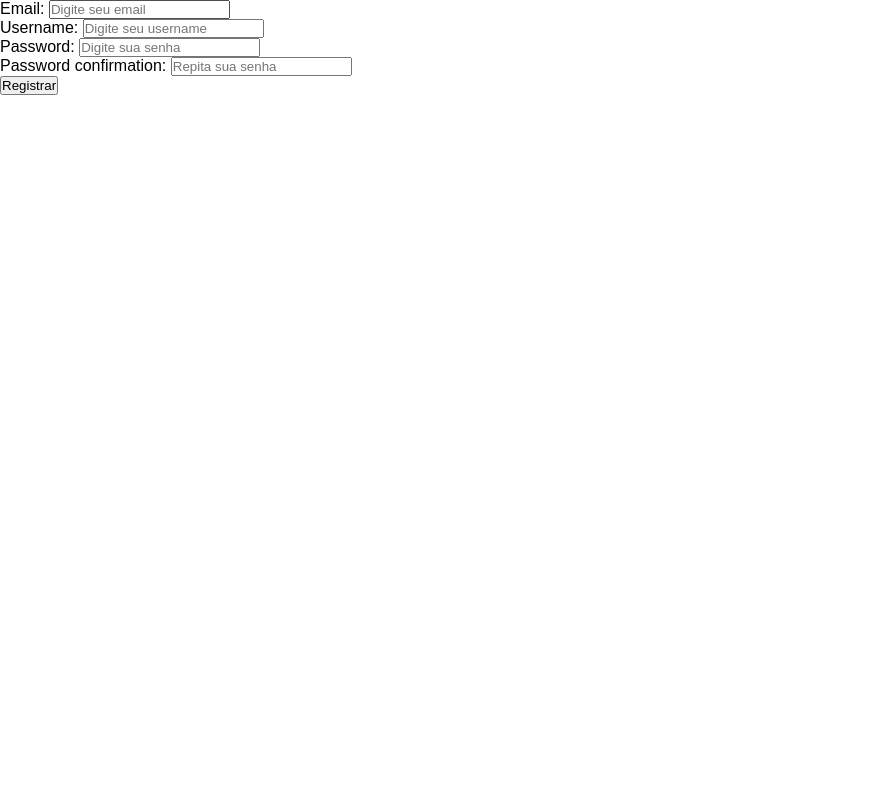
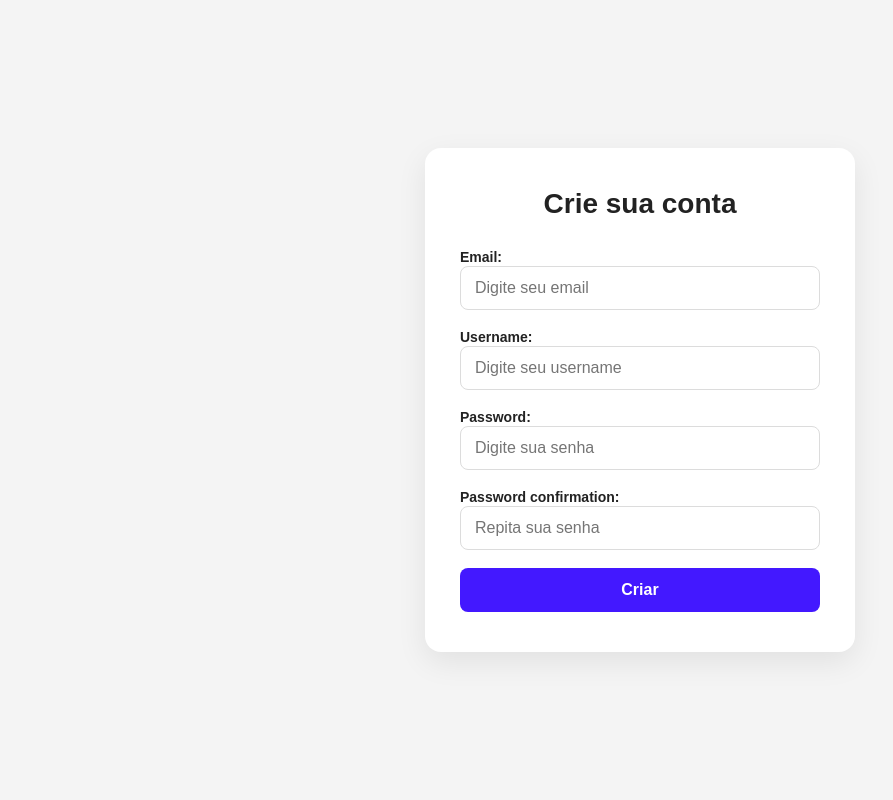
Before and after one commit to 0arKes/APIGuard, a Django app: page /register/ in a window 1280 px wide. Shown: the whole page, without its empty margins (0-893 px from the left). Run offline with Django 5.2, Linux system fonts and the light colour scheme.

Commit message:
style: Personalizando rota de registro
Criando html e css da pagina de registro de usuário.

```diff
--- a/monitoring/static/monitoring/login.css
+++ b/monitoring/static/monitoring/login.css
@@ -1,6 +1,118 @@
-*{
-    font-family: sans-serif;
-    margin: 0px;
-    padding: 0px;
+
+* {
     box-sizing: border-box;
+    margin: 0;
+    padding: 0;
 }
+
+:root {
+    --primary: #4318ff;
+    --primary-dark: #3212c7;
+    --background: #f4f4f4;
+    --text: #222222;
+    --border: #dcdcdc;
+    --white: #ffffff;
+}
+
+body {
+    min-height: 100vh;
+    display: flex;
+    justify-content: center;
+    align-items: center;
+
+    padding: 20px;
+
+    background-color: var(--background);
+    color: var(--text);
+
+    font-family: Arial, sans-serif;
+}
+
+form {
+    width: 100%;
+    max-width: 430px;
+
+    padding: 30px 24px;
+
+    display: flex;
+    flex-direction: column;
+    gap: 18px;
+
+    background-color: var(--white);
+
+    border-radius: 16px;
+
+    box-shadow: 0 10px 30px rgba(0, 0, 0, 0.08);
+}
+
+h1 {
+    margin-bottom: 10px;
+
+    color: var(--text);
+
+    font-size: 28px;
+    text-align: center;
+}
+
+label {
+    color: var(--text);
+    font-size: 14px;
+    font-weight: 600;
+}
+
+input {
+    width: 100%;
+
+    padding: 12px 14px;
+
+    border: 1px solid var(--border);
+    border-radius: 8px;
+
+    font-size: 16px;
+
+    outline: none;
+}
+
+input:focus {
+    border-color: var(--primary);
+    box-shadow: 0 0 0 3px rgba(67, 24, 255, 0.12);
+}
+
+button {
+    width: 100%;
+
+    padding: 13px;
+
+    border: none;
+    border-radius: 8px;
+
+    background-color: var(--primary);
+    color: var(--white);
+
+    font-size: 16px;
+    font-weight: 600;
+
+    cursor: pointer;
+
+    transition:
+        background-color 0.2s ease,
+        transform 0.2s ease;
+}
+
+button:hover {
+    background-color: var(--primary-dark);
+}
+
+button:active {
+    transform: scale(0.98);
+}
+
+@media (min-width: 600px) {
+    body {
+        padding: 0px;
+    }
+
+    form {
+        padding: 40px 35px;
+    }
+}
--- a/monitoring/templates/monitoring/login.html
+++ b/monitoring/templates/monitoring/login.html
@@ -1,17 +1,20 @@
 {% load static %}
 <!DOCTYPE html>
-<html lang="en">
+<html lang="pt-br">
 <head>
     <meta charset="UTF-8">
     <meta name="viewport" content="width=device-width, initial-scale=1.0">
     <link rel="stylesheet" href='{% static "monitoring/login.css" %}'>
-    <title>Teste</title>
+    <title>Criar Conta</title>
 </head>
 <body>
-    <form method="post">
-        {% csrf_token %}
-        {{ form }}
-        <button type="submit">Registrar</button>
-    </form>
+    <main>
+        <form action="" method="post">
+            <h1>Crie sua conta</h1>
+            {% csrf_token %}
+            {{form}}
+            <button type="submit">Criar</button>
+        </form>
+    </main>
 </body>
 </html>
```
